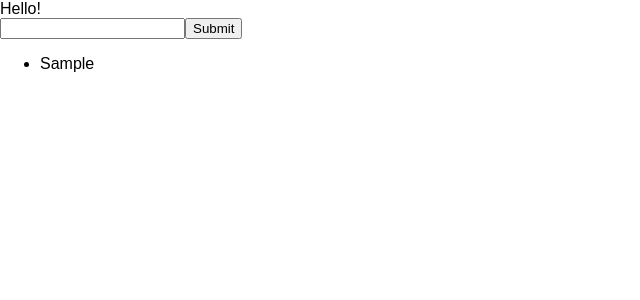
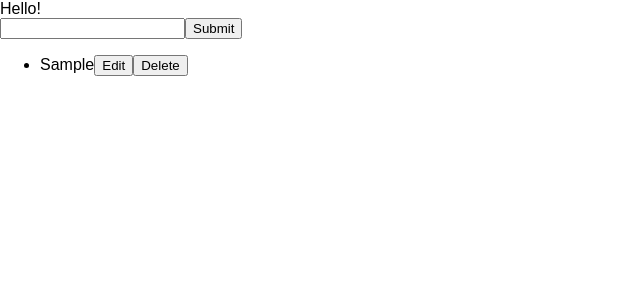
Before and after one commit to stepanencode/todo-list, a React (Create React App) app: page / in a window 1280 px wide. Both pictures are taken after typing "Sample" into the empty fields and a click on the button "Submit". Shown: the top 300 px of the page, without its empty margins (0-640 px from the left). Built offline with nearby package versions, Linux system fonts and the light colour scheme; the HTML template or start-up script is replaced by a standard one.

Commit message:
add save, edit, hover

```diff
--- a/src/App.js
+++ b/src/App.js
@@ -30,11 +30,17 @@ class App extends Component {
   };
 
   handleDelete = (index) => {
-    console.log(index)
-    // this.setState({items: this.item.items})
     this.setState(prevState => ({
       items: prevState.items.filter((item, itemIndex) => itemIndex !== index)
     }))
+  };
+
+  handleChange = (index, item) => {
+    this.setState((prevState) => {
+      let items = prevState['items'].slice();
+      items[index] = item;
+      return {items: items};
+    });
   };
 
   render() {
@@ -48,7 +54,7 @@ class App extends Component {
           />
           <button>Submit</button>
         </form>
-      <List items={this.state.items} handleDelete={this.handleDelete}/>
+      <List items={this.state.items} handleDelete={this.handleDelete} handleChange={this.handleChange}/>
       </div>
     );
   }
--- a/src/List.js
+++ b/src/List.js
@@ -5,7 +5,7 @@ const List = (props) => (
   <ul>
     {
       props.items.map((item, index) =>
-        <ListItem index={index} item={item} handleDelete={props.handleDelete}/>)
+        <ListItem index={index} item={item} handleDelete={props.handleDelete} handleChange={props.handleChange}/>)
     }
   </ul>
 );
--- a/src/ListItem.js
+++ b/src/ListItem.js
@@ -2,21 +2,70 @@ import React, {Component} from 'react'
 
 
 class ListItem extends Component {
-  // constructor(props) {
-  //   super(props);
-  //   this.state = {
-  //     editing: false
-  //   }
-  // }
+  constructor(props) {
+    super(props);
+    this.state = {
+      isEdit: false,
+      isHover: false
+    }
+  }
 
-  onDoubleClick = (event) => {
+  handleDelete = (event) => {
     this.props.handleDelete(this.props.index);
   };
 
+  handleEdit = (event) => {
+    console.log('Edit');
+    this.setState({
+      isEdit: true
+    })
+  };
+
+  handleSave = (event) => {
+    this.setState({
+      isEdit: false
+    })
+  };
+
+  handleChange = (event) => {
+    this.props.handleChange(this.props.index, event.target.value);
+
+  };
+
+  handleMouseOver = (event) => {
+    console.log('Hover!');
+    this.setState({
+      isHover: true
+    })
+
+  };
+
   render() {
+    let className = 'list_element';
+    if (this.state.isHover) {
+      className += ' active';
+    }
     return(
-      <li key={this.props.index} onDoubleClick={this.onDoubleClick}>
-        {this.props.item}
+      <li  key={this.props.index} >
+        {
+          this.state.isEdit ?
+            ( <span>
+                <input value={this.props.item} onChange={this.handleChange}/>
+                <button onClick={this.handleSave}>Save</button>
+              </span>
+            ) : (
+              <span>
+                <label className={className} onMouseOver={this.handleMouseOver}>{this.props.item}</label>
+                <button onClick={this.handleEdit}>Edit</button>
+              </span>
+          )
+
+        }
+
+
+
+
+        <button onClick={this.handleDelete}>Delete</button>
       </li>
     )
   }
--- a/src/index.css
+++ b/src/index.css
@@ -3,3 +3,10 @@ body {
   padding: 0;
   font-family: sans-serif;
 }
+
+
+
+.active {
+  background-color: #adebad ;
+  color:  #0f3e0f;
+}
```
